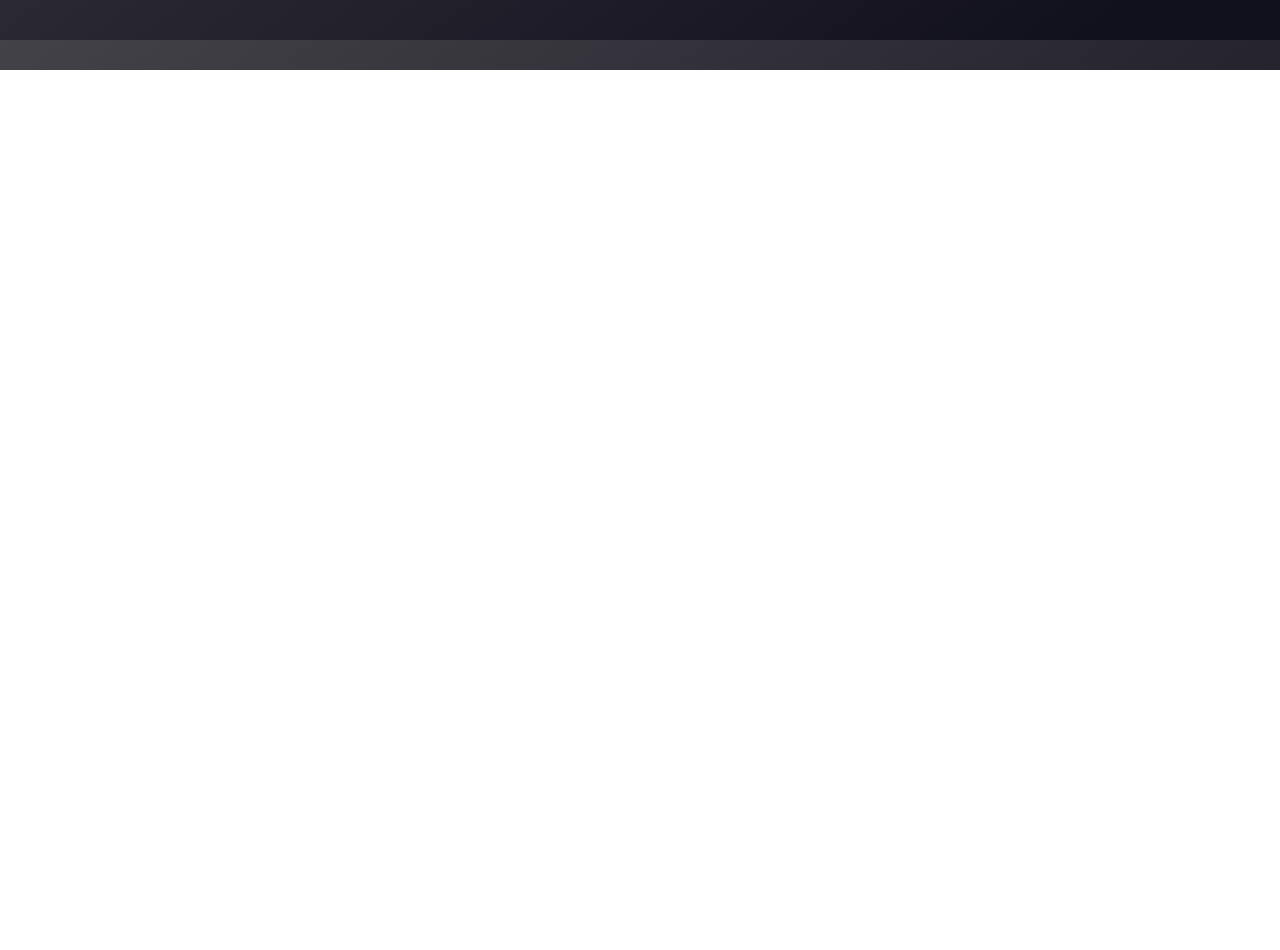
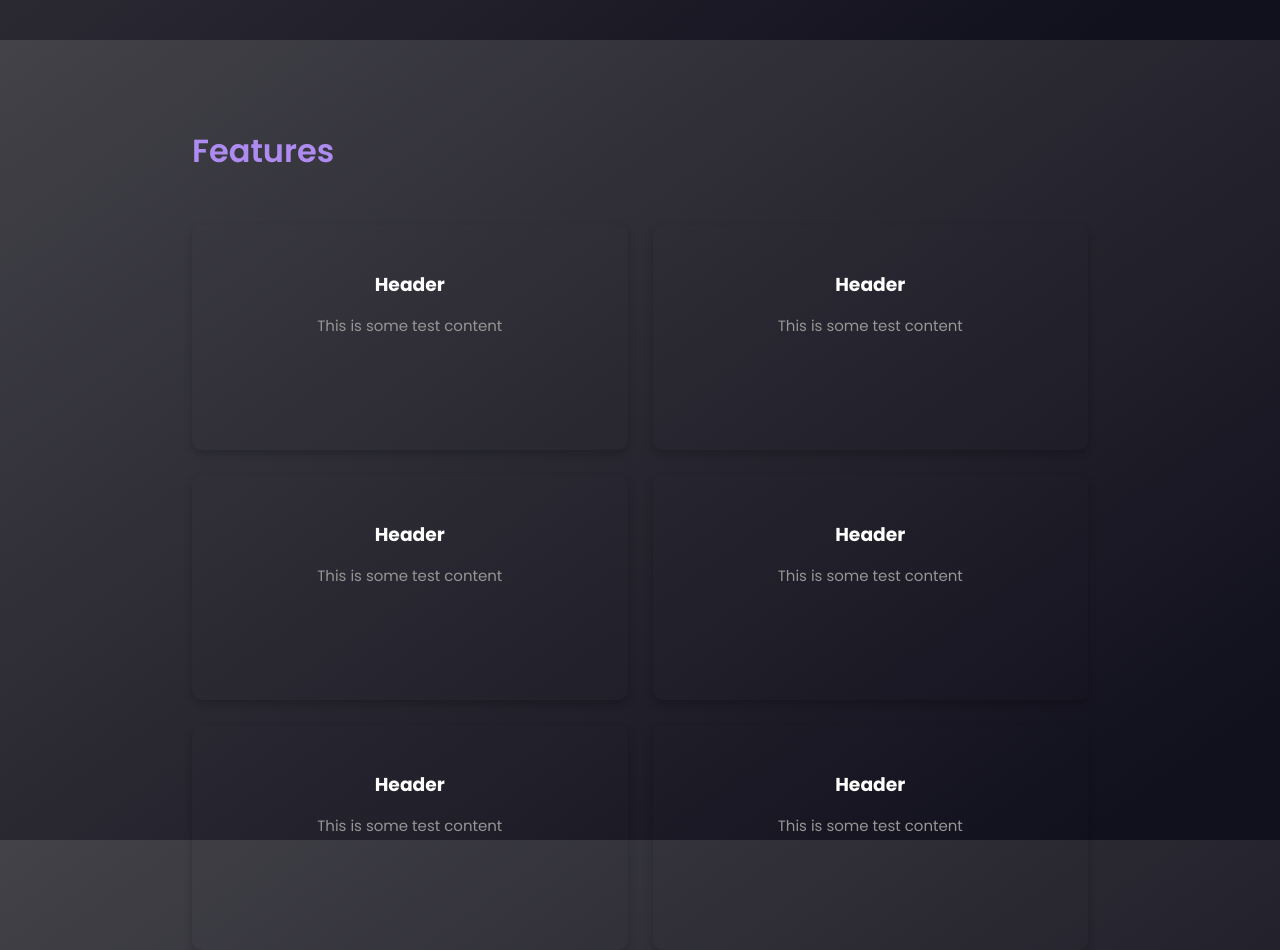
Before and after one commit to dansmith09/Build-Your-Budget, a React (Create React App) app in the folder client/: page /home in a window 1280 px wide. Shown: the part 760-1710 px from the top of the page. Before the commit the page ends 830 px from the top, so only its background shows below. Built offline with nearby package versions, Linux system fonts and the light colour scheme.

Commit message:
added more styling to homepage

```diff
--- a/client/src/components/pages/Home.js
+++ b/client/src/components/pages/Home.js
@@ -9,30 +9,54 @@ export default function Home(){
                 </h1>
             </div>
             <section className='cards-section'>
-            <h1> Expense </h1>
+                <div className='card-section-head'>
+                    <h1 class='card-section-header'>Features</h1>
+                </div>
+
                 <div className='container'>
                     <div className='cards'>
                         <div className='card-content'>
-                            <h3> More test content</h3>
-                            <p>Lorem ipsum Lorem ipsum Lorem ipsum Lorem ipsum,
-                            Lorem ipsum Lorem ipsum Lorem ipsum Lorem ipsum
+                            <h3>Header</h3>
+                            <p>This is some test content
                             </p>
                         </div>
                     </div>
                     <div className='cards'>
                         <div className='card-content'>
-                            <h3> More test content</h3>
-                            <p>Lorem ipsum Lorem ipsum Lorem ipsum Lorem ipsum,
-                            Lorem ipsum Lorem ipsum Lorem ipsum Lorem ipsum
+                            <h3>Header</h3>
+                            <p>This is some test content
                             </p>
                         </div>
                     </div>
                     <div className='cards'>
                         <div className='break-section'></div>
                         <div className='card-content'>
-                            <h3> More test content</h3>
-                            <p>Lorem ipsum Lorem ipsum Lorem ipsum Lorem ipsum,
-                            Lorem ipsum Lorem ipsum Lorem ipsum Lorem ipsum
+                            <h3>Header</h3>
+                            <p>This is some test content
+                            </p>
+                        </div>
+                    </div>
+                    <div className='cards'>
+                        <div className='break-section'></div>
+                        <div className='card-content'>
+                            <h3>Header</h3>
+                            <p>This is some test content
+                            </p>
+                        </div>
+                    </div>
+                    <div className='cards'>
+                        <div className='break-section'></div>
+                        <div className='card-content'>
+                            <h3>Header</h3>
+                            <p>This is some test content
+                            </p>
+                        </div>
+                    </div>
+                    <div className='cards'>
+                        <div className='break-section'></div>
+                        <div className='card-content'>
+                            <h3>Header</h3>
+                            <p>This is some test content
                             </p>
                         </div>
                     </div>
--- a/client/src/index.css
+++ b/client/src/index.css
@@ -13,7 +13,13 @@
   --main-text: #FFF;
   /* --med-text:
   --sub-text: */
-  --active-text: green;
+  --card-bg: linear-gradient(
+    144.39deg,
+    #ffffff -278.56%,
+    #6d6d6d -78.47%,
+    #11101d 91.61%
+  );
+  --active-text: #6b2ee6;
   --black-gradient: linear-gradient(
     144.39deg,
     #ffffff -278.56%,
@@ -82,37 +88,56 @@ body {
   color: var(--main-text);
   font-family: var(--strong-font);
   font-weight: 700;
-  font-size: 40px;
+  font-size: 70px;
   letter-spacing: -.02em;
   padding-bottom: 0;
-  margin: auto
+  margin: auto;
+  margin-top: 300px;
+  margin-bottom: 300px;
 }
 .cards-section {
   font-family: var(--strong-font);
-
+  margin-top: 25%;
+}
+.card-section-head {
+  width: 70%;
+  margin: 50px auto;
+}
+.card-section-header {
+  background: linear-gradient(116.36deg, #ad8bf0 33.43%, #ff0080 95.41%);
+  -webkit-background-clip: text;
+  background-clip: text;
+  -webkit-text-fill-color: transparent;
+  font-weight: 600;
+  font-size: 2rem;
+  line-height: 150%;
+  padding-bottom: 0;
 }
 .container {
   width: 70%;
   margin: 50px auto;
   display: grid;
   flex-wrap: wrap;
-  grid-template-columns: repeat(auto-fit, minmax(250px, 1fr));
+  grid-template-columns: repeat(auto-fit, minmax(350px, 1fr));
   grid-gap: 25px ;
 }
 .card-content {
   padding: 20px 10px;
+  margin-top: 25px;
   text-align: center;
   align-items: center;
+  color: #FFF
 }
 .cards {
-  background-color: #FFF;
+  background-color: var(--card-bg);
   box-shadow: 0px 4px 8px 0px rgba(0,0,0,0.2);
   height: 225px;
   border-radius: 10px;
 }
 .card-content p {
   margin: 15px 0px;
-  font-size: 15px
+  font-size: 15px;
+  color: rgb(151, 149, 149)
 }
 
 
```
